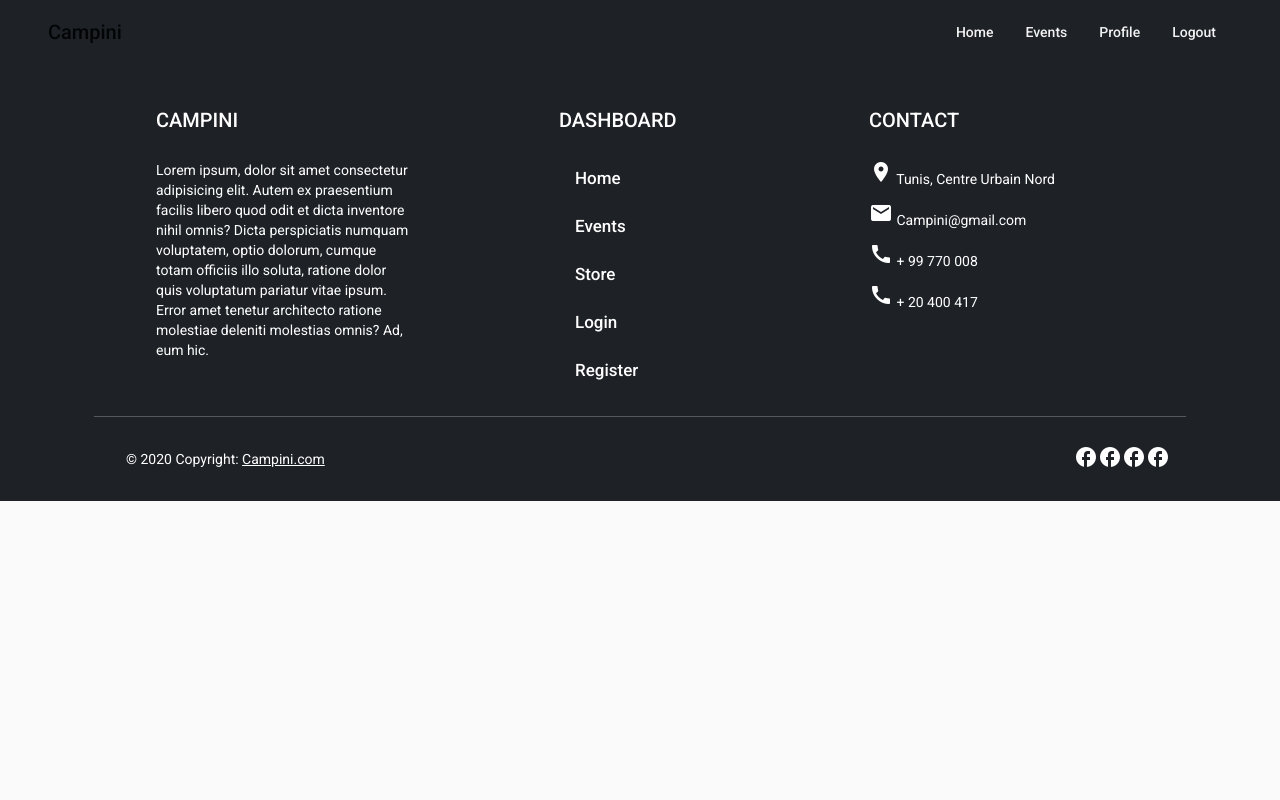
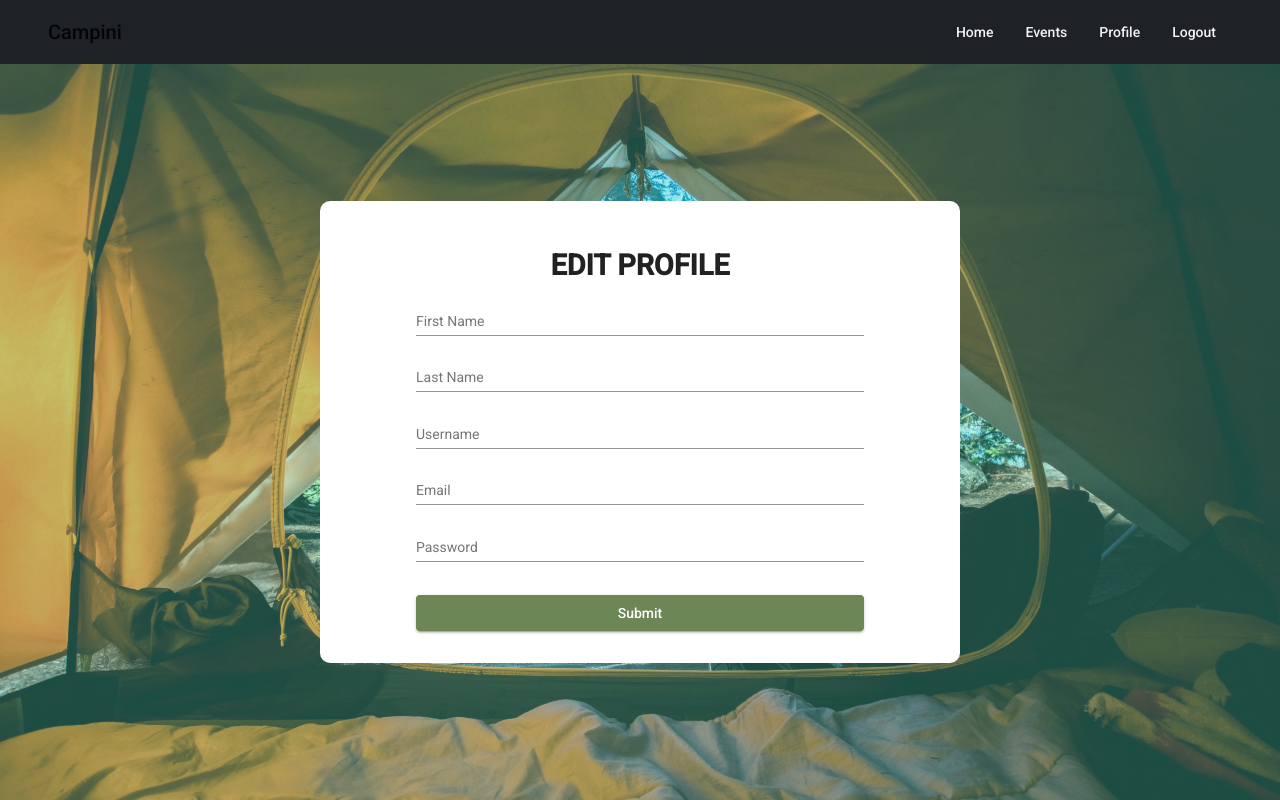
Before and after one commit to mahdibouaziz/campini-front, an Angular app: page /editProfile in a window 1280 px wide. Before the commit this address led to /. Built offline with nearby package versions, Linux system fonts and the light colour scheme; no server answers; sample sign-in values are in the browser's storage.

Commit message:
adde the functionality to update users

```diff
--- a/src/app/app-routing.module.ts
+++ b/src/app/app-routing.module.ts
@@ -5,6 +5,7 @@ import { RegisterComponent } from './auth/register/register.component';
 import { LoginGuard } from './guards/login.guard';
 import { LogoutGuard } from './guards/logout.guard';
 import { HomeComponent } from './home/home.component';
+import { EditProfileComponent } from './profile/edit-profile/edit-profile.component';
 import { ProfileComponent } from './profile/profile/profile.component';
 
 const routes: Routes = [
@@ -15,6 +16,11 @@ const routes: Routes = [
     canActivate: [LogoutGuard],
   },
   { path: 'profile', component: ProfileComponent, canActivate: [LoginGuard] },
+  {
+    path: 'editProfile',
+    component: EditProfileComponent,
+    canActivate: [LoginGuard],
+  },
   { path: 'events', component: ProfileComponent },
   { path: '', component: HomeComponent },
 ];
--- a/src/app/app.module.ts
+++ b/src/app/app.module.ts
@@ -25,6 +25,7 @@ import { ProfileinfoComponent } from './profile/profileinfo/profileinfo.componen
 import { UpcomingeventsComponent } from './profile/upcomingevents/upcomingevents.component';
 import { PasteventsComponent } from './profile/pastevents/pastevents.component';
 import { LayoutComponent } from './profile/upcomingevents/layout/layout.component';
+import { EditProfileComponent } from './profile/edit-profile/edit-profile.component';
 
 @NgModule({
   declarations: [
@@ -43,6 +44,7 @@ import { LayoutComponent } from './profile/upcomingevents/layout/layout.componen
     UpcomingeventsComponent,
     PasteventsComponent,
     LayoutComponent,
+    EditProfileComponent,
   ],
   imports: [
     BrowserModule,
--- a/src/app/modal/user.ts
+++ b/src/app/modal/user.ts
@@ -5,4 +5,18 @@ export class User {
   email: string;
   password: string;
   dateOfBirthday: Date;
+
+  constructor(
+    firstName: string,
+    lastName: string,
+    username: string,
+    email: string,
+    password: string
+  ) {
+    this.firstName = firstName;
+    this.lastName = lastName;
+    this.username = username;
+    this.password = password;
+    this.email = email;
+  }
 }
--- /dev/null
+++ b/src/app/profile/edit-profile/edit-profile.component.css
@@ -0,0 +1,95 @@
+.main {
+  display: flex;
+  width: 100%;
+  height: 92vh;
+  align-items: center;
+  justify-content: center;
+  background-color: #55e7c754;
+}
+.register-image {
+  width: 100%;
+  object-fit: cover;
+  height: 100vh;
+  position: absolute;
+  z-index: -1;
+}
+
+.register {
+  width: 40rem;
+  display: flex;
+  align-items: center;
+  justify-content: center;
+  flex-direction: column;
+  background-color: #fff;
+  border-radius: 10px;
+  padding: 2rem;
+}
+
+.credentials {
+  display: flex;
+  flex-direction: column;
+  width: 28rem;
+}
+
+.title {
+  margin-top: 1rem;
+  margin-bottom: 1rem;
+  font-size: 1.8rem;
+  font-weight: bold;
+}
+
+.register-button {
+  margin-top: 1rem;
+  background-color: #6c8655;
+}
+
+.terms-services {
+  color: #858585;
+  font-size: 0.85rem;
+}
+
+.login-link {
+  margin-top: 2rem;
+}
+
+.login-link > a {
+  background-color: #6c8655;
+  margin-left: 0.4rem;
+  margin-right: 0.1rem;
+}
+
+.error-message p {
+  color: rgb(243, 67, 67);
+}
+
+/* Responsive for mobile */
+
+@media only screen and (max-width: 768px) {
+  .register {
+    width: 32rem;
+  }
+
+  .credentials {
+    width: 23rem;
+  }
+}
+
+@media only screen and (max-width: 550px) {
+  .title {
+    margin-top: 0.5rem;
+    margin-bottom: 0.5rem;
+    font-size: 1.4rem;
+  }
+
+  .terms-services {
+    font-size: 0.7rem;
+  }
+
+  .register {
+    width: 80%;
+  }
+
+  .credentials {
+    width: 90%;
+  }
+}
--- /dev/null
+++ b/src/app/profile/edit-profile/edit-profile.component.html
@@ -0,0 +1,77 @@
+<main class="main">
+  <img
+    src="../../../assets/img/header-imgs/2.jpg"
+    class="register-image"
+    alt=""
+  />
+  <div class="register">
+    <h1 class="title">EDIT PROFILE</h1>
+
+    <form #registerForm="ngForm" class="credentials">
+      <mat-form-field class="input">
+        <mat-label>First Name</mat-label>
+        <input
+          type="text"
+          [(ngModel)]="firstName"
+          name="firstName"
+          matInput
+          placeholder="First Name"
+        />
+      </mat-form-field>
+
+      <mat-form-field class="input">
+        <mat-label>Last Name</mat-label>
+        <input
+          [(ngModel)]="lastName"
+          name="lastName"
+          type="text"
+          matInput
+          placeholder="Last Name"
+        />
+      </mat-form-field>
+
+      <mat-form-field class="input">
+        <mat-label>Username</mat-label>
+        <input
+          [(ngModel)]="username"
+          name="username"
+          type="text"
+          matInput
+          placeholder="Username"
+        />
+      </mat-form-field>
+
+      <mat-form-field class="input">
+        <mat-label>Email</mat-label>
+        <input
+          [(ngModel)]="email"
+          name="email"
+          type="email"
+          matInput
+          placeholder="Ex. pat@example.com"
+        />
+      </mat-form-field>
+
+      <mat-form-field class="input">
+        <mat-label>Password</mat-label>
+        <input
+          [(ngModel)]="password"
+          name="password"
+          type="password"
+          matInput
+        />
+      </mat-form-field>
+
+      <button
+        class="register-button"
+        mat-raised-button
+        color="primary"
+        type="button"
+        [disabled]="registerForm.form.invalid"
+        (click)="updateUserInformation()"
+      >
+        Submit
+      </button>
+    </form>
+  </div>
+</main>
--- /dev/null
+++ b/src/app/profile/edit-profile/edit-profile.component.ts
@@ -0,0 +1,52 @@
+import { HttpClient } from '@angular/common/http';
+import { Component, OnInit } from '@angular/core';
+import { User } from 'src/app/modal/user';
+import { ProfileService } from '../profile.service';
+
+@Component({
+  selector: 'app-edit-profile',
+  templateUrl: './edit-profile.component.html',
+  styleUrls: ['./edit-profile.component.css'],
+})
+export class EditProfileComponent implements OnInit {
+  firstName: string;
+  lastName: string;
+  username: string;
+  email: string;
+  password: string;
+
+  constructor(
+    private http: HttpClient,
+    private profileService: ProfileService
+  ) {}
+
+  ngOnInit(): void {
+    this.getUserInformation();
+  }
+  getUserInformation(): void {
+    this.profileService.getUserInformation().subscribe(
+      (result: any) => {
+        this.firstName = result.firstName;
+        this.username = result.username;
+        this.lastName = result.lastName;
+        this.email = result.email;
+        this.password = result.password;
+      },
+      (error) => {
+        console.log(error);
+      }
+    );
+  }
+
+  updateUserInformation(): void {
+    const user: User = new User(
+      this.firstName,
+      this.lastName,
+      this.username,
+      this.email,
+      this.password
+    );
+
+    this.profileService.updateUserInformation(user);
+  }
+}
--- /dev/null
+++ b/src/app/profile/profile.service.ts
@@ -0,0 +1,28 @@
+import { HttpClient } from '@angular/common/http';
+import { Injectable } from '@angular/core';
+import { Router } from '@angular/router';
+import { Observable } from 'rxjs';
+import { User } from '../modal/user';
+
+const link = 'http://localhost:3000/user';
+
+@Injectable({
+  providedIn: 'root',
+})
+export class ProfileService {
+  constructor(private http: HttpClient, private router: Router) {}
+
+  getUserInformation(): Observable<any> {
+    return this.http.patch(link, {});
+  }
+
+  updateUserInformation(user: Partial<User>): void {
+    this.http.patch(link, user).subscribe(
+      (result) => {},
+      (error) => {
+        console.log(error);
+      }
+    );
+    this.router.navigate(['']);
+  }
+}
--- a/src/app/profile/profileinfo/profileinfo.component.html
+++ b/src/app/profile/profileinfo/profileinfo.component.html
@@ -7,14 +7,19 @@
         src="../../../assets/img/profile-imgs/profile.JPG"
         class="profile-img"
       />
-      <button class="button" mat-raised-button color="primary">
+      <button
+        class="button"
+        (click)="editProfile()"
+        mat-raised-button
+        color="primary"
+      >
         Edit profile
       </button>
       <button class="button" mat-raised-button color="primary">
         Create Event
       </button>
     </div>
-    <h1 class="profile-name">Selma Ayachi</h1>
+    <h1 class="profile-name">{{ firstName }} {{ lastName }}</h1>
   </div>
   <div class="spacer"></div>
   <div class="data">
--- a/src/app/profile/profileinfo/profileinfo.component.ts
+++ b/src/app/profile/profileinfo/profileinfo.component.ts
@@ -1,15 +1,36 @@
 import { Component, OnInit } from '@angular/core';
+import { Router } from '@angular/router';
+import { ProfileService } from '../profile.service';
 
 @Component({
   selector: 'app-profileinfo',
   templateUrl: './profileinfo.component.html',
-  styleUrls: ['./profileinfo.component.css']
+  styleUrls: ['./profileinfo.component.css'],
 })
 export class ProfileinfoComponent implements OnInit {
+  firstName: string;
+  lastName: string;
+  events: number;
+  rates: number;
 
-  constructor() { }
+  constructor(private router: Router, private profileService: ProfileService) {}
 
   ngOnInit(): void {
+    this.profileService.getUserInformation().subscribe(
+      (result: any) => {
+        this.firstName = result.firstName;
+        this.lastName = result.lastName;
+        this.rates = result.rate;
+        this.events = 7;
+      },
+      (error) => {
+        console.log(error);
+      }
+    );
   }
 
+  editProfile(): void {
+    const link = ['editProfile'];
+    this.router.navigate(link);
+  }
 }
```
